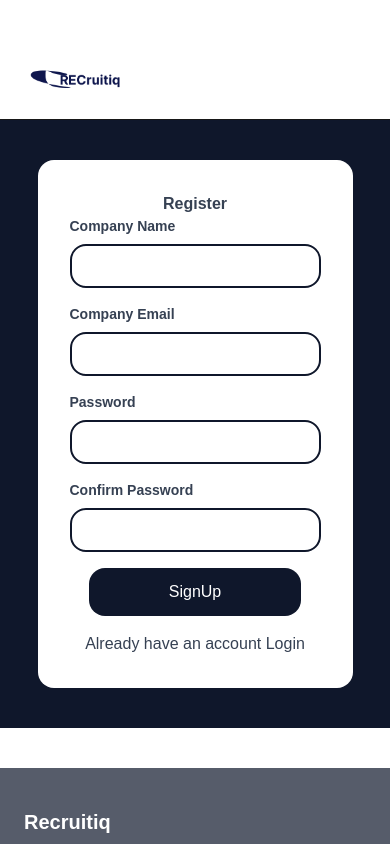
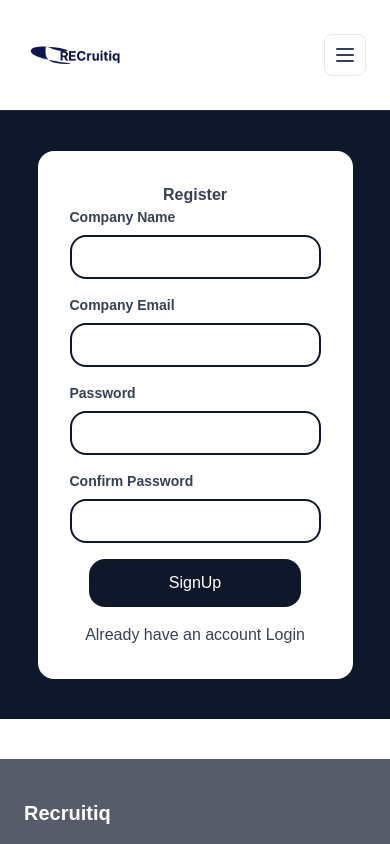
Before and after one commit to CynthiaFlorenceMuluh/recruit, a Next.js app: page /EmployerSignup in a window 390 px wide. Shown: the top 844 px of the page. Built offline with nearby package versions, Linux system fonts and the light colour scheme.

Commit message:
my progress

```diff
--- a/app/EmployerSignup/page.tsx
+++ b/app/EmployerSignup/page.tsx
@@ -7,9 +7,10 @@ export default function page(){
         Email:"",
 
     });
-    const handleChange =(e)=>{
+    const handleChange = (e) =>{
         setForm({
-            ...form, [e.target.CompanyName]: e.target.value,
+            ...form,
+            [e.target.name]: e.target.value,
         });
     };
     const handleSubmit = async (e)=>{
@@ -26,6 +27,7 @@ export default function page(){
                     <input className="h-10 border-2 border-slate-900 rounded-2xl p-5"
                     type=""
                     name=""
+                    onChange={handleChange}
 
                     />
                 </div>
@@ -34,14 +36,18 @@ export default function page(){
                     <input className="h-10 border-2 border-slate-900 rounded-2xl p-5"
                     type=""
                     name=""
-                    id=""/>
+                    id=""
+                    onChange={handleChange}
+                    />
                 </div>
                 <div className="">
                     <label htmlFor="password" className="block text-sm font-semibold text-gray-700 mb-2">Password</label>
                     <input className="h-10 border-2 border-slate-900 rounded-2xl p-5"
                     type=""
                     name=""
-                    id=""/>
+                    id=""
+                    onChange={handleChange}
+                    />
 
                 </div>
                 <div className="">
@@ -49,7 +55,9 @@ export default function page(){
                     <input className="h-10 border-2 border-slate-900 rounded-2xl p-5"
                     type=""
                     name=""
-                    id=""/>
+                    id=""
+                    onChange={handleChange}
+                    />
 
                 </div>
                 <div className="">
--- a/app/candidateSignup/page.tsx
+++ b/app/candidateSignup/page.tsx
@@ -9,14 +9,30 @@ export default function page(){
     password:"",
     confirmPassword:"",
 })
+const handleSubmit =async (e) =>{
+    e.preventDefault();
+    if (form.password !== form.confirmPassword){
+        alert("Passwords do not match");
+        return;
+    }
+const res = await fetch("https://jsonplaceholder.typicode.com/users", {
+    method:"POST",
+    headers:{
+        "Content-Type": "application/json"
+    },
+    body: JSON.stringify(form)
+});
+const data = await res.json();
+console.log(data);
+alert("Registration successful");
+}
 const handleChange =(e)=>{
     setForm({
-        ...form, [e.target.fullName]: e.target.value,
+        ...form, [e.target.name]: e.target.value
     });
 };
-const handleSubmit =async (e) =>{
-    e.preventDefault();
-}
+
+
     return(
       <div className="flex items-center justify-center bg-slate-900 border-gray-700 gap-8 text-gray-700 ">
          <div className=" bg-white rounded-2xl w-100 p-8 m-10">
@@ -74,7 +90,7 @@ const handleSubmit =async (e) =>{
                         ></input>
                     </div>
                 <div className="">
-                    <button className=" px-20 py-3 bg-slate-900 rounded-2xl text-white" >SignUp</button>
+                    <button className=" px-20 py-3 bg-slate-900 rounded-2xl text-white" ><Link href="/candidateLogin" passHref>SignUp</Link></button>
                 </div>
                 <p className="py-10">Already have an account  <Link href="/candidateLogin" passHref>Signin</Link></p>
                 </form>
--- a/app/component/Navbar.tsx
+++ b/app/component/Navbar.tsx
@@ -1,26 +1,54 @@
+"use client"
 import Link from "next/link";
 import Image from "next/image";
+import { useState } from "react";
 
 export default function Navbar() {
+  const [menuOpen, setMenuOpen] = useState(false);
+
   return (
-    <nav className="w-full bg-white h-30 border-b">
-      <div className="mx-auto flex max-w-6xl flex-wrap items-center justify-between gap-4 px-6 py-10">
-        <Link href="/" className="text-lg font-bold text-slate-900" passHref>
-         <Image src="/image/Logo1.jpg" alt="logo" width={100} height={70} /></Link>
-        <div className="flex flex-wrap items-center gap-4 text-sm font-medium text-slate-700">
-          <Link href="/" className="transition hover:text-cyan-600" passHref>
+    <nav className="w-full bg-white border-b text-blue-950">
+      <div className="mx-auto flex max-w-6xl flex-wrap items-center justify-between gap-4 px-6 py-4">
+        <Link href="/" className="text-lg font-bold text-slate-900">
+          <Image src="/image/Logo1.jpg" alt="logo" width={100} height={70} />
+        </Link>
+
+        <button
+          type="button"
+          className="inline-flex items-center rounded-lg border border-slate-200 p-2 text-slate-700 transition hover:bg-slate-100 md:hidden"
+          aria-controls="navbar-menu"
+          aria-expanded={menuOpen}
+          onClick={() => setMenuOpen((prev) => !prev)}
+        >
+          <span className="sr-only">Open main menu</span>
+          <svg className="h-6 w-6" fill="none" stroke="currentColor" viewBox="0 0 24 24" xmlns="http://www.w3.org/2000/svg">
+            <path
+              strokeLinecap="round"
+              strokeLinejoin="round"
+              strokeWidth={2}
+              d={menuOpen ? "M6 18L18 6M6 6l12 12" : "M4 6h16M4 12h16M4 18h16"}
+            />
+          </svg>
+        </button>
+
+        <div id="navbar-menu" className={`w-full md:flex md:w-auto ${menuOpen ? "block" : "hidden"}`}>
+          <div className="flex flex-col gap-3 rounded-xl border border-slate-200 bg-white p-4 shadow-sm md:flex-row md:items-center md:border-none md:p-0 md:shadow-none">
+            <Link href="/" className="transition hover:text-cyan-600" onClick={() => setMenuOpen(false)}>
               Home
             </Link>
-          <Link href="/candidateSignup" className="transition hover:text-cyan-600" passHref>
+            <Link href="/candidateSignup" className="transition hover:text-cyan-600" onClick={() => setMenuOpen(false)}>
               Candidate Signup
             </Link>
-          <Link href="/EmployerSignup" className="transition hover:text-cyan-600" passHref>
+            <Link href="/EmployerSignup" className="transition hover:text-cyan-600" onClick={() => setMenuOpen(false)}>
               Recruiter Signup
             </Link>
-          <Link href="/Post" className="transition hover:text-cyan-600" passHref>Post</Link>
-          <Link href="/Job" className="transition hover:text-cyan-600" passHref>
+            <Link href="/Post" className="transition hover:text-cyan-600" onClick={() => setMenuOpen(false)}>
+              Post
+            </Link>
+            <Link href="/Job" className="transition hover:text-cyan-600" onClick={() => setMenuOpen(false)}>
               Jobs
             </Link>
+          </div>
         </div>
       </div>
     </nav>
```
Lines whose indentation alone changed are shown as unchanged.
